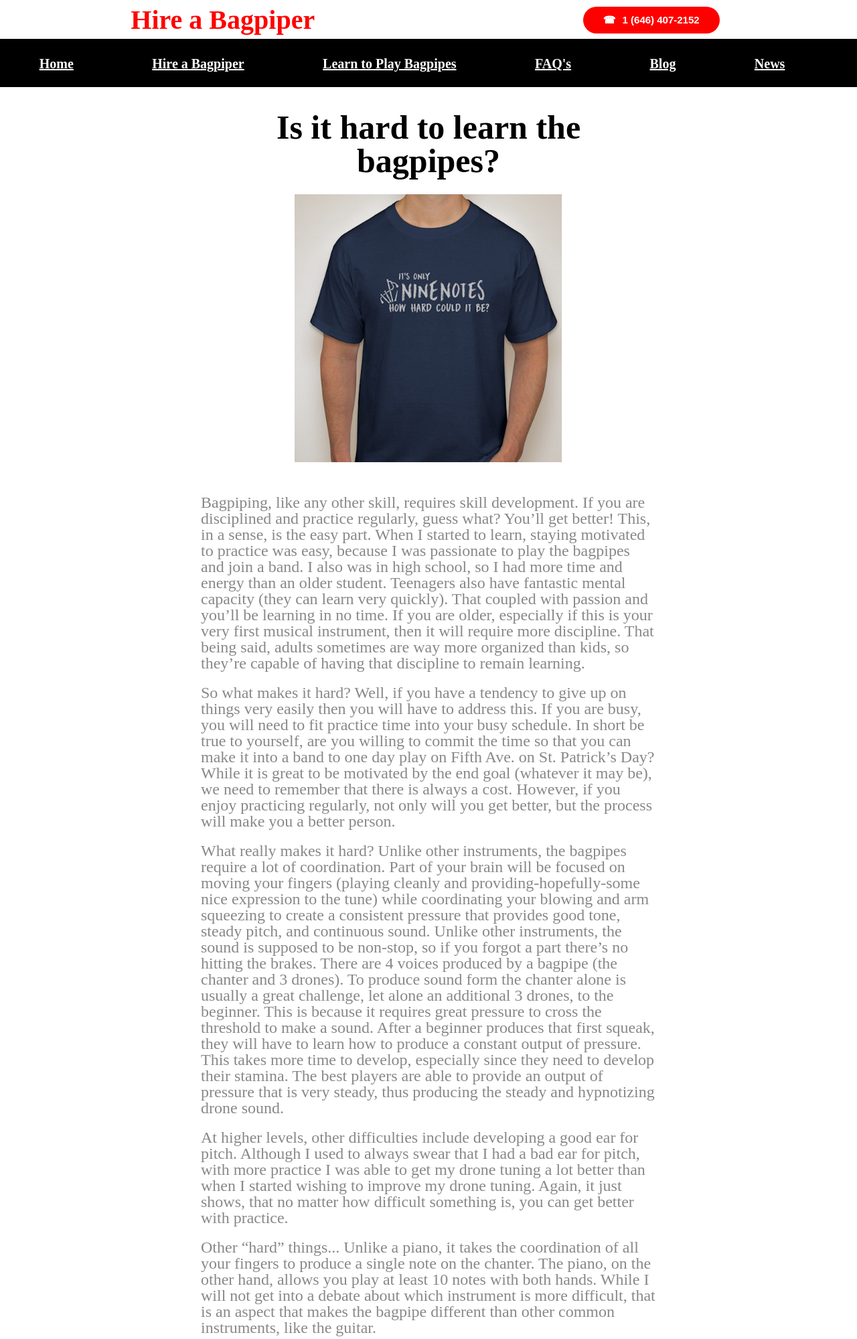
After one commit to CristopherMRodriguez/nycbagpipes-php, a PHP site: page /bagpipe-faq/learn-to-play-bagpipes/is-it-hard-to-learn-the-bagpipes.php in a window 1280 px wide. The commit adds this page. Shown: the top 1999 px of the page at 67% size. Run offline with PHP 8.4, Linux system fonts and the light colour scheme; data that the repository does not hold is empty; some web fonts are replaced.

Commit message:
added blog entry

```diff
--- a/bagpipe-blog/donald-lindsay-history-of-the-bagpipes.php
+++ b/bagpipe-blog/donald-lindsay-history-of-the-bagpipes.php
@@ -20,8 +20,8 @@
 					<p class="section-p blog-post-p">In this video Donald Lindsay, a respected bagpipe instructor and award winning bagpiper, gives us a brief history of the highland bagpipes, spanning several hundreds of years. We explore piobaireachd, the McCrimmons, highland history, military aspects of the pipes, some of his personal life and interactions with famous pipers, as well as the challenges that modern bagpipers face.</p>
 					<p class="section-p blog-post-p"><a href="https://www.donaldlindsay.info/" target="_blank">Donald Lindsay's website</a></p>
 					<p class="section-p blog-post-p"><a href="https://donaldlindsay.bandcamp.com/releases" target="_blank">Donald Lindsay Music Album</a></p>
-					<p class="section-p blog-post-p"><a href="https://drive.google.com/file/d/1UAM50Zi197tPNvjAos-rY-gsxn-wcxMj/view" target="_blank">Voice Interview w/ Donald Pt 1</a></p>
-					<p class="section-p blog-post-p section-border-space"> <a href="https://drive.google.com/file/d/1pjjJ6sUMUTZ8PELcFyDBxdKex6s64gyO/view" target="_blank">Voice Interview w/ Donald Pt 2</a></p>
+					<p class="section-p blog-post-p"><a href="https://drive.google.com/file/d/1UAM50Zi197tPNvjAos-rY-gsxn-wcxMj/view" target="_blank">Voice Interview w/ Donald Lindsay Pt 1</a></p>
+					<p class="section-p blog-post-p section-border-space"> <a href="https://drive.google.com/file/d/1pjjJ6sUMUTZ8PELcFyDBxdKex6s64gyO/view" target="_blank">Voice Interview w/ Donald Lindsay Pt 2</a></p>
 
 					<div class="video-container">
 						<iframe class="youtube" src="https://www.youtube.com/embed/KkU9Ai_ROPs" title="YouTube video player" frameborder="0" allow="accelerometer; autoplay; clipboard-write; encrypted-media; gyroscope; picture-in-picture" allowfullscreen></iframe>
--- a/bagpipe-blog/index.php
+++ b/bagpipe-blog/index.php
@@ -23,6 +23,7 @@
 		<section class="blog-link-section">
 			<div class="blog-links">
 				<ul>
+					<li class="blog-link"><a target="blank" class="section-title" href="/bagpipe-faq/learn-to-play-bagpipes/is-it-hard-to-learn-the-bagpipes.php">Is it Hard to Learn the Bagpipes?</a></li>
 					<li class="blog-link"><a target="blank" class="section-title" href="/bagpipe-blog/donald-lindsay-history-of-the-bagpipes.php">Donald Lindsay Interview-History of the Bagpipes</a></li>
 					<li class="blog-link"><a target="blank" class="section-title" href="/bagpipe-blog/how-to-hire-a-bagpiper.php">How to Hire a Bagpiper</a></li>
 					<li class="blog-link"><a target="blank" class="section-title" href="/bagpipe-blog/learn-to-play-the-bagpipes-blog.php">How to Learn the Bagpipes (the right way)</a></li>
--- a/bagpipe-faq/learn-to-play-bagpipes/how-do-i-learn-to-play-the-bagpipes.php
+++ b/bagpipe-faq/learn-to-play-bagpipes/how-do-i-learn-to-play-the-bagpipes.php
@@ -37,7 +37,7 @@
 				<h3 class="section-subtitle blog-h3">What do I need to buy to start learning how to play the bagpipes?</h3>
         <ul class="blog-list section-p blog-post-p">
           <li class="blog-list-item"><a target="blank" href="https://www.hendersongroupltd.com/product/mccallum-long-poly-practice-chanter-with-imitation-ivory/">A practice chanter</a></li>
-					<li class="blog-list-item section-border-space"><a target="blank" href="https://www.hendersongroupltd.com/product/piping-centre-green-book-volume-1-with-web-videos/">A learning book.</a> If you hire me as a tutor, I can provide you with free learning material!</li>
+					<li class="blog-list-item section-border-space"><a target="blank" href="https://www.hendersongroupltd.com/product/piping-centre-green-book-volume-1-with-web-videos/">A bagpipe tutorial book.</a> If you hire me as a tutor, I can provide you with free learning material!</li>
 				</ul>
 
 				<div class="section-border"></div>
--- a/bagpipe-faq/learn-to-play-bagpipes/index.php
+++ b/bagpipe-faq/learn-to-play-bagpipes/index.php
@@ -23,6 +23,7 @@
 		<section class="blog-link-section">
 			<div class="blog-links">
 				<ul>
+					<li class="blog-link"><a target="blank" class="section-title" href="/bagpipe-faq/learn-to-play-bagpipes/is-it-hard-to-learn-the-bagpipes.php">Is it Hard to Learn the Bagpipes?</a></li>
 					<li class="blog-link"><a target="blank" class="section-title" href="/bagpipe-faq/learn-to-play-bagpipes/how-do-i-learn-to-play-the-bagpipes.php">How do I learn to play the bagpipes?</a></li>
 					<li class="blog-link"><a target="blank" class="section-title" href="../../bagpipe-blog/learn-to-play-the-bagpipes-blog.php">How to Learn the Bagpipes (the right way)</a></li>
 				</ul>
--- /dev/null
+++ b/bagpipe-faq/learn-to-play-bagpipes/is-it-hard-to-learn-the-bagpipes.php
@@ -0,0 +1,35 @@
+<?php require "../../components/head.php"?>
+		<title>Is it hard to learn the bagpipes?</title>
+		<?php $content = "Bagpiping, like any other skill, requires skill development. If you are disciplined and practice regularly, guess what?  You’ll get better!  This, in a sense, is the easy part. When I started to learn, staying motivated to practice was easy, because I was passionate to play the bagpipes and join a band. I also was in high school, so I had more time and energy than an older student. Teenagers also have fantastic mental capacity (they can learn very quickly). That coupled with passion and you’ll be learning in no time.  If you are older, especially if this is your very first musical instrument, then it will require more discipline. That being said, adults sometimes are way more organized than kids, so they’re capable of having that discipline to remain learning.";?>
+		<meta name="description" content="<?php echo $content;?>">
+		<meta property="og:description" content="<?php echo $content;?>">
+	</head>
+	<body>
+		<?php require "../../components/googleTagBody.php";?>
+		<?php require "../../components/call.php";?>
+		<?php require "../../components/nav.php";?>
+
+		<section class="blog-post-section">
+			<div class="blog-post-div">
+				<h1 class="section-title blog-post-title">Is it hard to learn the bagpipes?</h1>
+				<a target="_blank" href="https://www.thepipershut.com/Its-Only-Nine-Notes-T-Shirt_p_1550.html"><img class="blog-post-image" src="../../img/is-it-hard-to-learn-the-bagpipes-t-shirt.png" alt="Is it Hard to Learn the Bagpipes T-Shirt"></a>
+				<p class="section-p blog-post-p">Bagpiping, like any other skill, requires skill development. If you are disciplined and practice regularly, guess what?  You’ll get better!  This, in a sense, is the easy part. When I started to learn, staying motivated to practice was easy, because I was passionate to play the bagpipes and join a band. I also was in high school, so I had more time and energy than an older student. Teenagers also have fantastic mental capacity (they can learn very quickly). That coupled with passion and you’ll be learning in no time.  If you are older, especially if this is your very first musical instrument, then it will require more discipline. That being said, adults sometimes are way more organized than kids, so they’re capable of having that discipline to remain learning.</p>
+				<p class="section-p blog-post-p">So what makes it hard?  Well, if you have a tendency to give up on things very easily then you will have to address this.  If you are busy, you will need to fit practice time into your busy schedule. In short be true to yourself, are you willing to commit the time so that you can make it into a band to one day play on Fifth Ave. on St. Patrick’s Day? While it is great to be motivated by the end goal (whatever it may be), we need to remember that there is always a cost. However, if you enjoy practicing regularly, not only will you get better, but the process will make you a better person. </p>
+				<p class="section-p blog-post-p">What really makes it hard?  Unlike other instruments, the bagpipes require a lot of coordination. Part of your brain will be focused on moving your fingers (playing cleanly and providing-hopefully-some nice expression to the tune) while coordinating your blowing and arm squeezing to create a consistent pressure that provides good tone, steady pitch, and continuous sound. Unlike other instruments, the sound is supposed to be non-stop, so if you forgot a part there’s no hitting the brakes. There are 4 voices produced by a bagpipe (the chanter and 3 drones). To produce sound form the chanter alone is usually a great challenge, let alone an additional 3 drones, to the beginner. This is because it requires great pressure to cross the threshold to make a sound. After a beginner produces that first squeak, they will have to learn how to produce a constant output of pressure. This takes more time to develop, especially since they need to develop their stamina. The best players are able to provide an output of pressure that is very steady, thus producing the steady and hypnotizing drone sound.</p>
+				<p class="section-p blog-post-p">At higher levels, other difficulties include developing a good ear for pitch. Although I used to always swear that I had a bad ear for pitch, with more practice I was able to get my drone tuning a lot better than when I started wishing to improve my drone tuning. Again, it just shows, that no matter how difficult something is, you can get better with practice.</p>
+				<p class="section-p blog-post-p">Other “hard” things... Unlike a piano, it takes the coordination of all your fingers to produce a single note on the chanter. The piano, on the other hand, allows you play at least 10 notes with both hands. While I will not get into a debate about which instrument is more difficult, that is an aspect that makes the bagpipe different than other common instruments, like the guitar.</p>
+				<p class="section-p blog-post-p">Another important (but often overlooked) aspect of bagpiping is the importance of maintaining and knowing how to maintain your bagpipes. Unfortunately many bagpipers are not taught this skill and it negatively effects their sound. Entire bands fail in this region. Therefore, it’s not like an acoustic guitar, where you can tune the 6 strings with a tuner and, for the most part, you are good to go. There are many factors in how to maintain a good bagpipe, and this is something that must be taught by a qualified instructor.</p>
+				<p class="section-p blog-post-p">If you haven't already, <a href="../../bagpipe-blog/learn-to-play-the-bagpipes-blog.php">read more on how to learn the bagpipes</a> and why I am adamant about the importance of hiring a qualified instructor so that you can properly learn how to get better on the bagpipes.</p>
+				<p class="section-p blog-post-p">This is also a good article <a href="./how-do-i-learn-to-play-the-bagpipes.php">on how to learn the bagpipes.</a></p>
+				<p class="section-p blog-post-p section-border-space">If you would like to hire me as an instructor or have questions, please <a href="mailto: nycbagpipes@gmail.com">email</a> me!</p>
+
+				<div class="section-border"></div>
+				<p class="section-p questions">Have a question? Shoot me an <a href="mailto: nycbagpipes@gmail.com">email</a>.</p>
+
+			</div>
+		</section>
+
+		<?php require "../../components/footer.php";?>
+		<script src="../../script.js"></script>
+	</body>
+</html>
--- a/index.php
+++ b/index.php
@@ -69,6 +69,7 @@
 						<h3 class="section-subtitle">Click here to read the bagpipe blog.</h3>
 					</button>
 				</a>
+				<a class="home-blog-links" href="./bagpipe-faq/learn-to-play-bagpipes/is-it-hard-to-learn-the-bagpipes.php">Is it Hard to Learn the Bagpipes?</a>
 				<a class="home-blog-links" href="./bagpipe-blog/donald-lindsay-history-of-the-bagpipes.php">Donald Lindsay Interview - History of the Bagpipes</a>
 				<a class="home-blog-links" href="./bagpipe-blog/how-to-hire-a-bagpiper.php">How to Hire a Bagpiper</a>
 				<a class="home-blog-links" href="./bagpipe-blog/learn-to-play-the-bagpipes-blog.php">How to Learn the Bagpipes (the right way)</a>
```
Also changed, not shown: bagpipe-blog/learn-to-play-the-bagpipes-blog.php (+4 -4 lines), sitemap.xml (+29 -24 lines), img/is-it-hard-to-learn-the-bagpipes-t-shirt.png (added).
